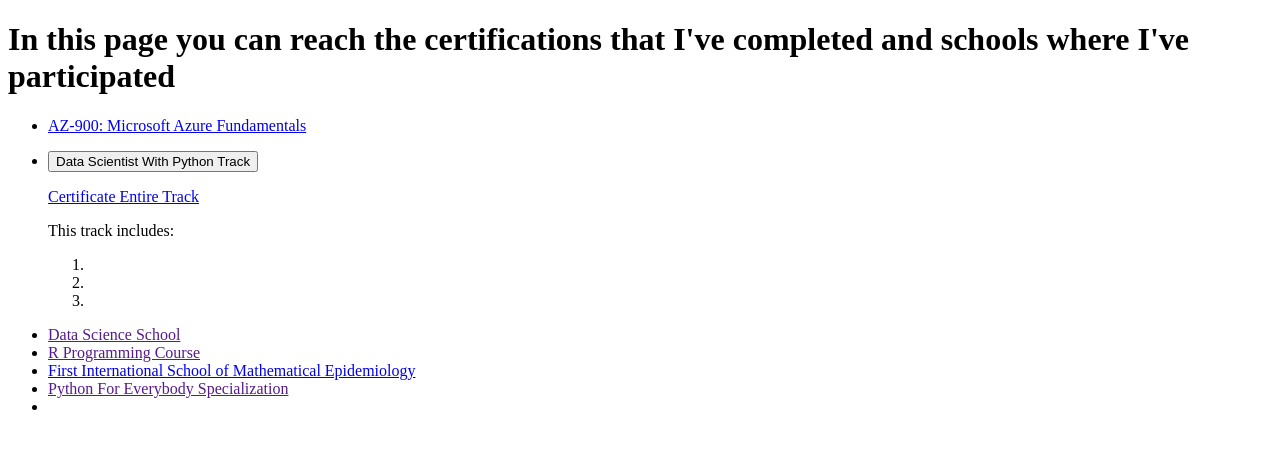
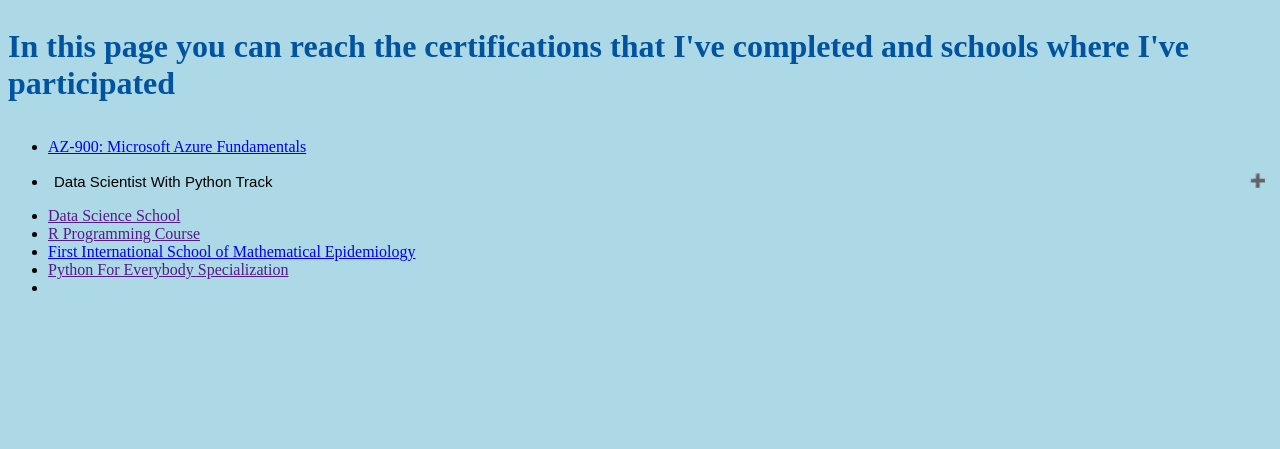
Before and after one commit to axiom-of-choice/axiom-of-choice.github.io, a Flask app: page /certificates in a window 1280 px wide. Shown: the top 449 px of the page. Run offline with Flask 2, Linux system fonts and the light colour scheme.

Commit message:
Changes in collapsible, styles.css and certificates.html

```diff
--- a/static/css/styles.css
+++ b/static/css/styles.css
@@ -1,9 +1,9 @@
 /* Style the button that is used to open and close the collapsible content */
 .collapsible {
-  background-color: #eee;
-  color: #444;
+  background-color: lightblue;
+  color: black;
   cursor: pointer;
-  padding: 18px;
+  padding: 0 px;
   width: 100%;
   border: none;
   text-align: left;
@@ -12,8 +12,7 @@
 }
 
 /* Add a background color to the button if it is clicked on (add the .active class with JS), and when you move the mouse over it (hover) */
-.active, .collapsible:hover {
-  background-color: #ccc;
+.active, .collapsible:hover {;
 }
 
 /* Style the collapsible content. Note: hidden by default */
@@ -21,5 +20,28 @@
   padding: 0 18px;
   display: none;
   overflow: hidden;
-  background-color: #f1f1f1;
+  background-color: lightblue;
 }
+.collapsible:after {
+  content: '\02795'; /* Unicode character for "plus" sign (+) */
+  font-size: 13px;
+  color: lightblue;
+  float: right;
+  margin-left: 5px;
+}
+
+.active:after {
+  content: "\2796"; /* Unicode character for "minus" sign (-) */
+}
+
+/* Changes the style for the title */
+h1 {
+  margin: 0;
+  padding: 20px 0;
+  color: #00539F;
+}
+
+body {
+  background-color: lightblue;
+  opacity: 1;
+}
--- a/templates/certificates.html
+++ b/templates/certificates.html
@@ -1,6 +1,7 @@
 <!DOCTYPE html>
 <html lang="en">
 <head>
+    <link href="../static/css/styles.css" rel="stylesheet" type="text/css">
     <meta charset="UTF-8">
     <title>Certificates and courses</title>
 </head>
@@ -11,15 +12,33 @@
     <p></p>
     <li>
        <button type="button" class="collapsible">Data Scientist With Python Track</button>
-    <div class="collapsible">
+    <div class="content">
         <p></p>
-        <a href = 'https://www.datacamp.com/statement-of-accomplishment/track/a9cdb364aa32f16e2011560373745426634ea540'>Certificate Entire Track</a>
+        <a href = 'https://www.datacamp.com/statement-of-accomplishment/track/a9cdb364aa32f16e2011560373745426634ea540'>Certificate All Track</a>
         <p></p>
-        <p>This track includes:</p>
+        <p>This track includes the courses:</p>
         <ol>
-            <li></li>
-            <li></li>
-            <li></li>
+             <li><a href = 'https://www.datacamp.com/statement-of-accomplishment/course/25e938df3d55a1ac28b3cb98879abe6137fd75a2'> Introduction to Python</a></li>
+             <li><a href = 'https://www.datacamp.com/statement-of-accomplishment/course/de16d9a12a221c840a07a7133745a5ea9bd07234'> Intermediate Python</a></li>
+             <li><a href = 'https://www.datacamp.com/statement-of-accomplishment/course/f91d54ecba8658f1ea4b78d1b41fb3a745a63836'> Data Manipulation with pandas</a></li>
+             <li><a href = 'https://www.datacamp.com/statement-of-accomplishment/course/9a53605bbcd7536e8500eba719d63654488693b3'> Joining Data with pandas</a></li>
+             <li><a href = 'https://www.datacamp.com/statement-of-accomplishment/course/c3a651c63e465443fd8a2ac349f4820d8105e769'> Introduction to Data Visualization with Matplotlib</a> </li>
+             <li><a href = 'https://www.datacamp.com/statement-of-accomplishment/course/f6d1043e318985086679bfee85f2fbeacb9706b0'> Introduction to Data Visualization with Seaborn</a> </li>
+             <li><a href = 'https://www.datacamp.com/statement-of-accomplishment/course/2d490810cd582a7c18f0ee6478d33cc91139e983'> Python Data Science Toolbox (Part 1)</a> </li>
+             <li><a href = 'https://www.datacamp.com/statement-of-accomplishment/course/1a15f1e6508cb2317fb2316ba5af9bd95f10b993'> Python Data Science Toolbox (Part 2)</a> </li>
+             <li><a href = 'https://www.datacamp.com/statement-of-accomplishment/course/2e712a931be28f9546ec8eb8eefc65f105f27bf9'>Intermediate Data Visualization with Seaborn</a></li>
+             <li><a href = 'https://www.datacamp.com/statement-of-accomplishment/course/6fbf1cd045f337eb8d0d164220b3341ae7fb3481'>Introduction to Importing Data in Python</a></li>
+             <li><a href = 'https://www.datacamp.com/statement-of-accomplishment/course/66a7878f9f6d1f151bd3c9c09810dbcbde09d0db'>Intermediate Importing Data in Python</a></li>
+             <li><a href = 'https://www.datacamp.com/statement-of-accomplishment/course/4be67a299199209f0543b87d7419e61395bf59ba'>Cleaning Data in Python</a></li>
+             <li><a href = 'https://www.datacamp.com/statement-of-accomplishment/course/d78cb907d145bf070d553af76b12492ee82b7d0b'>Working with Dates and Times in Python</a></li>
+             <li><a href = 'https://www.datacamp.com/statement-of-accomplishment/course/fced7b66c9036f13aabc46c413bbcf0b014720b9'>Analyzing Police Activity with pandas</a></li>
+             <li><a href = 'https://www.datacamp.com/statement-of-accomplishment/course/e64a73a54b9430de824d25d7b174de9c54768b67'>Statistical Thinking in Python (Part 1)</a></li>
+             <li><a href = 'https://www.datacamp.com/statement-of-accomplishment/course/da9c5bc54c6f27a42510e49a7fbfa410f786122f'>Statistical Thinking in Python (Part 2)</a></li>
+             <li><a href = 'https://www.datacamp.com/statement-of-accomplishment/course/49172970152cd9b9e31fde00c8e3af15663a8f69'>Supervised Learning with scikit-learn</a></li>
+             <li><a href = 'https://www.datacamp.com/statement-of-accomplishment/course/9653b6b36f5ebe8a111d73bdbb90765b4b611a59'>Unsupervised Learning in Python</a></li>
+             <li><a href = 'https://www.datacamp.com/statement-of-accomplishment/course/91021b661f10ffa0a945795501391dd5bd9733cf'>Machine Learning with Tree-Based Models in Python</a></li>
+             <li><a href = 'https://www.datacamp.com/statement-of-accomplishment/course/135d28b0d11e58f4e682aaa82a4d4747d2e3d8ca'>Case Study: School Budgeting with Machine Learning in Python</a></li>
+            <li><a href = 'https://www.datacamp.com/statement-of-accomplishment/course/b9487cc74a7afb91bbc69b280c65722dd3f8b901'>Cluster Analysis in Python</a></li>
         </ol>
     </div>
     </li>
--- a/templates/index.html
+++ b/templates/index.html
@@ -1,6 +1,7 @@
 <!DOCTYPE html>
 <html lang="en">
 <head>
+    <link href="../static/css/styles.css" rel="stylesheet" type="text/css">
     <meta charset="UTF-8">
     <title>Isaac's Page!</title>
 </head>
@@ -22,7 +23,7 @@
     <ul>
         <li>Data Science, Data Analysis and Data Engineering.</li>
         <li>Cloud computing: Azure, AWS, GCP.</li>
-        <li>Docker, Kubernetes and Software Engineeering.</li>
+        <li>Docker, Kubernetes and Software Engineering.</li>
     </ul>
   <h2>Contact me to collaborate!</h2>
   <p>Here you can find the links to my profiles where you can follow and contact me to collaborate in projects: 🕵️‍</p>
```
Also changed, not shown: static/images/Hola.jpg (renamed from templates/Hola.jpg), static/images/my_friend.jpg (renamed from templates/my_friend.jpg).
